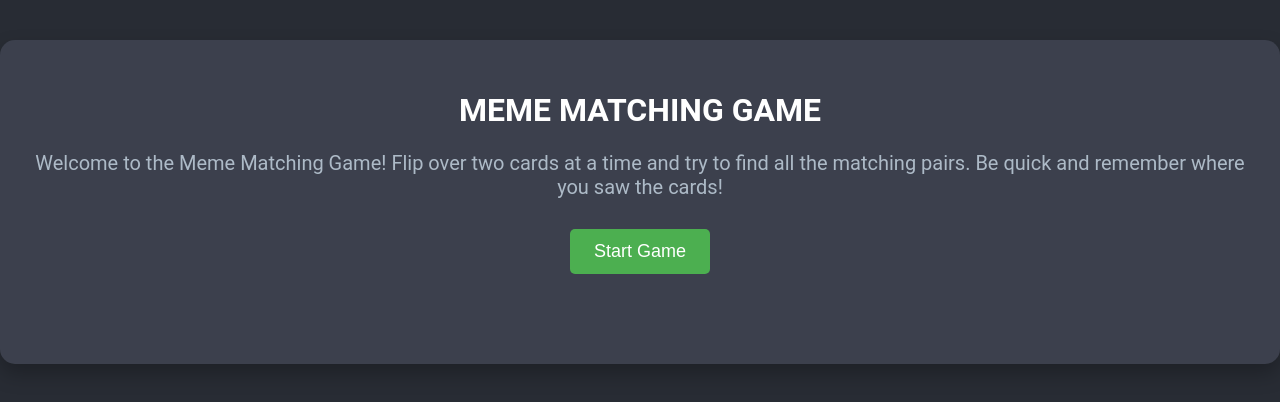
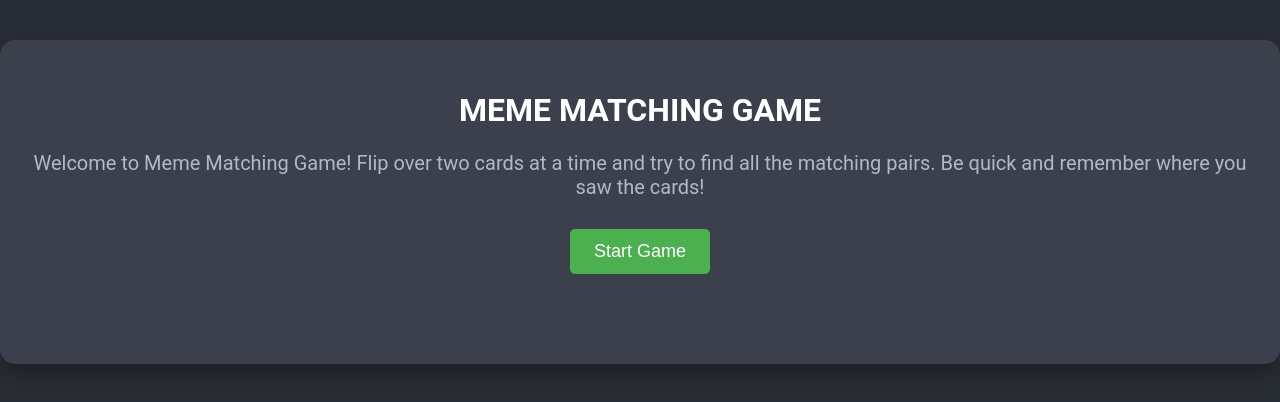
Before and after one commit to goureskoshti/codepipeline-s3-game-main, a plain HTML site: page index.html in a window 1280 px wide. Drawn offline with Linux system fonts and the light colour scheme.

Commit message:
Update index.html

```diff
--- a/index.html
+++ b/index.html
@@ -10,7 +10,7 @@
     <div class="container">
         <h1>MEME MATCHING GAME</h1>
         <p class="instructions">
-            Welcome to the Meme Matching Game!  Flip over two cards at a time and try to find all the matching pairs. Be quick and remember where you saw the cards!
+            Welcome to Meme Matching Game!  Flip over two cards at a time and try to find all the matching pairs. Be quick and remember where you saw the cards!
         </p>
         <button id="start-game">Start Game</button>
         <div id="game-board" class="game-board">
```
